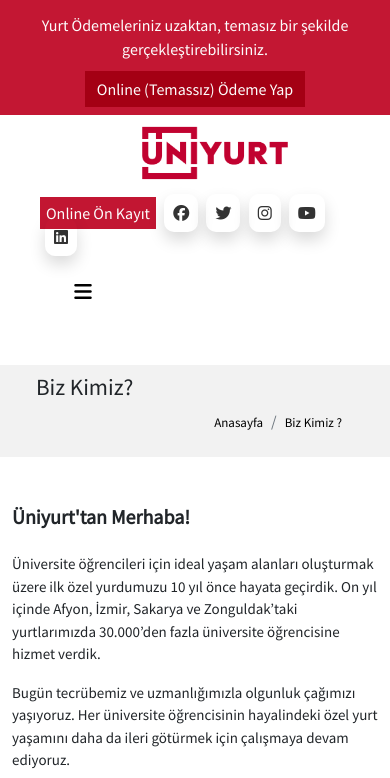
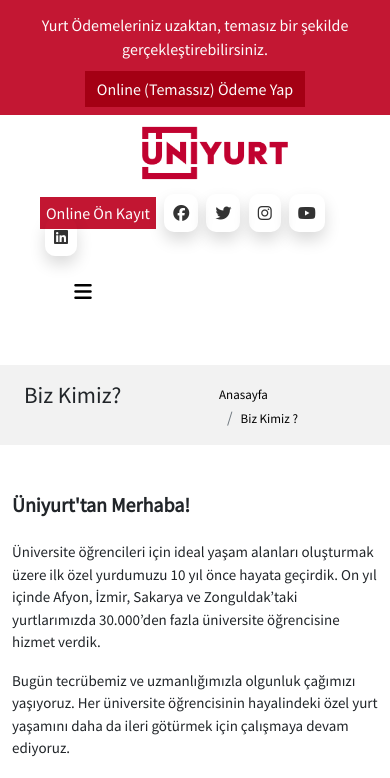
Before and after one commit to dogruvolkan/uniyurtwebsite, a plain HTML site: page bizkimiz.html in a window 390 px wide. Shown: the top 778 px of the page. Drawn offline with nearby package versions, Linux system fonts and the light colour scheme.

Commit message:
hakkimizda kismi responsive tasarimi yapildi

```diff
--- a/bizkimiz.html
+++ b/bizkimiz.html
@@ -156,14 +156,14 @@
         </div>
     </header>
 
-    <div id="bizKimiz">
+    <div id="bizKimiz" >
 
-        <div id="breadcrumb">
-            <div class="row py-2">
-                <div class="col-sm-9 ps-5 ">
+        <div id="breadcrumb" class="pt-3">
+            <div class="row ps-4">
+                <div class="col-6">
                     <h3>Biz Kimiz?</h3>
                 </div>
-                <div class="col-sm-3 ">
+                <div class="col-6">
                     <nav style="--bs-breadcrumb-divider: '/';">
                         <ol class="breadcrumb float-end pe-5">
                             <li class="breadcrumb-item">
```
Also changed, not shown: degerlerimiz.html (+4 -4 lines), politikalarimiz.html (+4 -4 lines).
